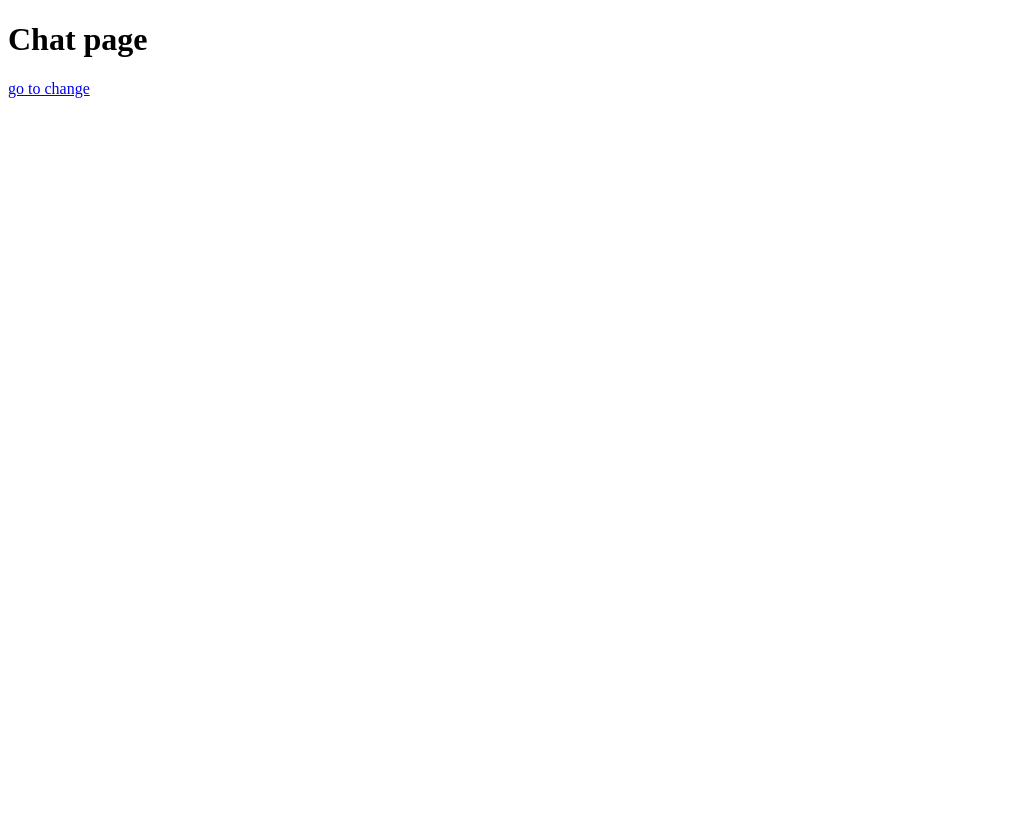
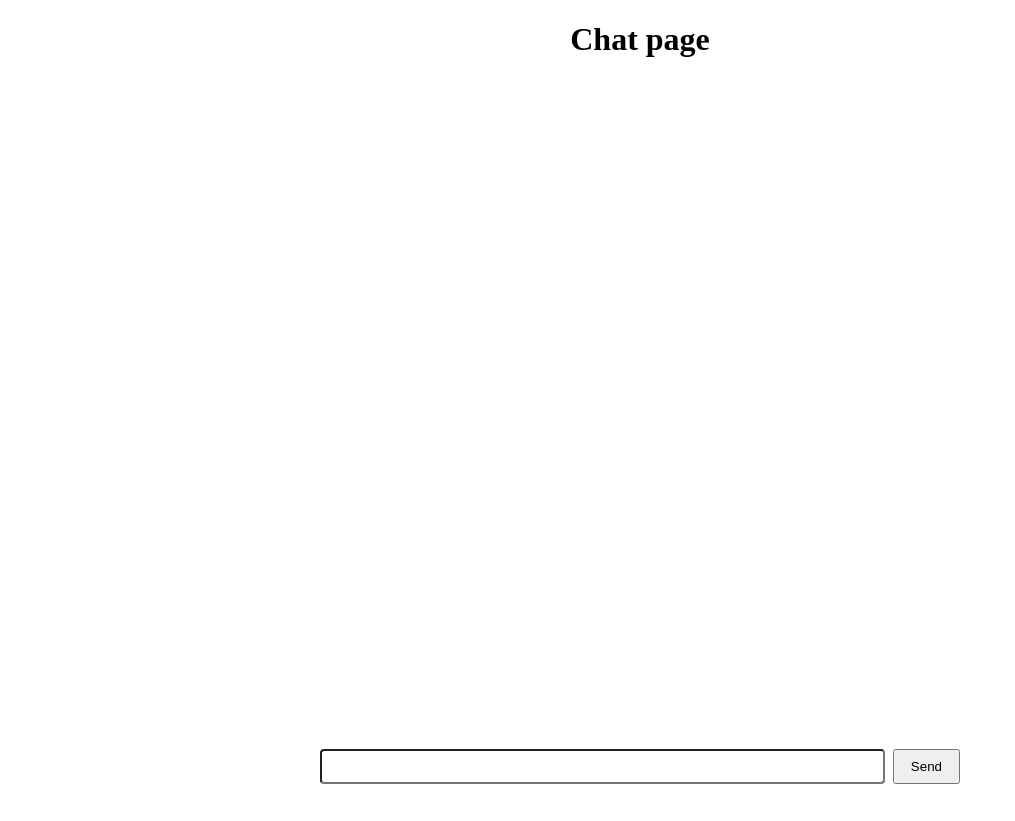
Before and after one commit to Eryk-Kanownik/team-project, a website: page public/index.html in a window 1280 px wide. Shown: the whole page, without its empty margins (0-1015 px from the left). Before the commit the page ends 800 px from the top, so only its background shows below. Drawn offline with nearby package versions, Linux system fonts and the light colour scheme.

Commit message:
Dodanie paska do wysyłania wiadomości

```diff
--- a/public/assets/index/style.css
+++ b/public/assets/index/style.css
@@ -0,0 +1,35 @@
+body {
+  margin: 0;
+}
+
+.root {
+  height: 100vh;
+  .title {
+    text-align: center;
+  }
+  .message-block {
+    background-color: red;
+  }
+  .bottom-bar {
+    position: absolute;
+    bottom: 0;
+    left: 0;
+    right: 0;
+    padding: 1rem;
+    display: flex;
+    justify-content: center;
+    form {
+      width: 50vw;
+      display: grid;
+      grid-template-columns: 1fr auto;
+      gap: 0.5rem;
+      input[type="text"] {
+        padding: 0.5rem;
+        border-radius: 4px;
+      }
+      button {
+        padding: 0.5rem 1rem;
+      }
+    }
+  }
+}
--- a/public/index.html
+++ b/public/index.html
@@ -10,7 +10,15 @@
     <link rel="stylesheet" href="./assets/index/style.css" />
   </head>
   <body>
-    <h1>Chat page</h1>
-    <a href="change.html">go to change</a>
+    <div class="root">
+      <h1 class="title">Chat page</h1>
+      <div class="message-block"></div>
+      <div class="bottom-bar">
+        <form>
+          <input type="text" />
+          <button>Send</button>
+        </form>
+      </div>
+    </div>
   </body>
 </html>
```
Also changed, not shown: 1 other file.
